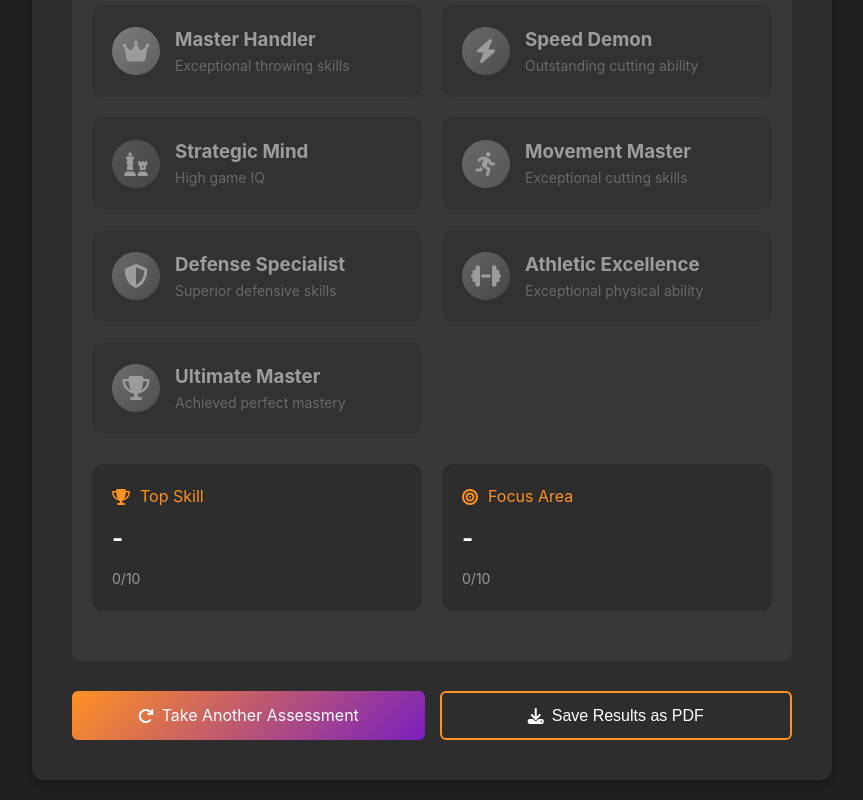
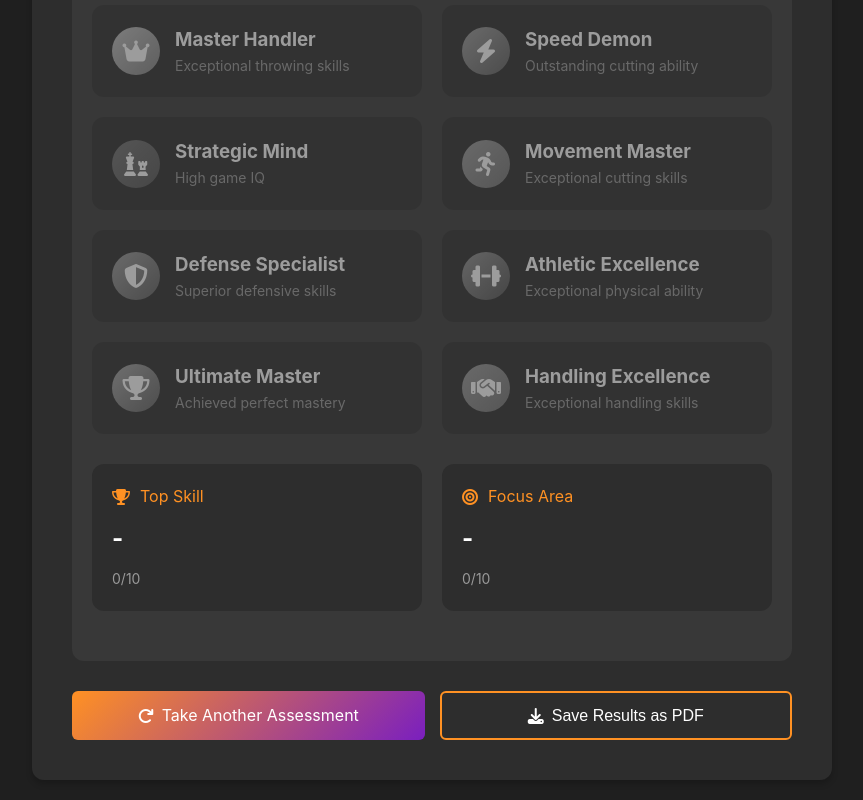
Before and after one commit to bro2jo/ultimate-assessment, a plain HTML site: page success.html in a window 1280 px wide. Shown: the part 1375-2175 px from the top of the page, without its empty margins (208-1071 px from the left). Drawn offline with nearby package versions, Linux system fonts and the light colour scheme.

```diff
--- a/success.html
+++ b/success.html
@@ -578,6 +578,16 @@
                     <div>
                         <h3>Ultimate Master</h3>
                         <p class="text-muted">Achieved perfect mastery</p>
+                    </div>
+                </div>
+                <!-- Added Handling Excellence Achievement Card -->
+                <div class="achievement-card achievement-locked" id="handlingExcellence" role="listitem">
+                    <div class="achievement-icon" style="background: linear-gradient(135deg, #22c55e, #059669);" aria-hidden="true">
+                        <i class="fas fa-handshake"></i>
+                    </div>
+                    <div>
+                        <h3>Handling Excellence</h3>
+                        <p class="text-muted">Exceptional handling skills</p>
                     </div>
                 </div>
                 <!-- (Optional) Add new achievement card here if needed -->
```
